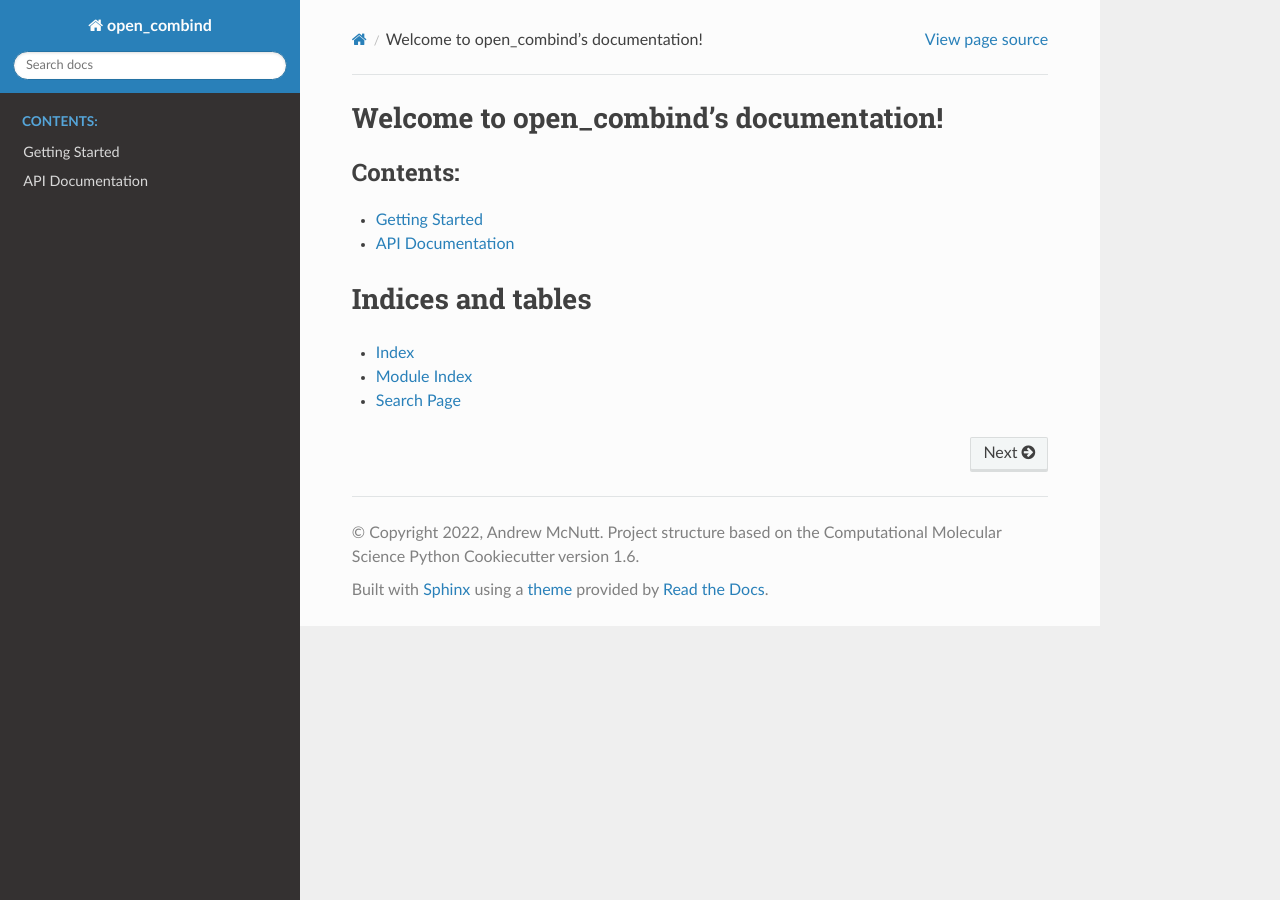
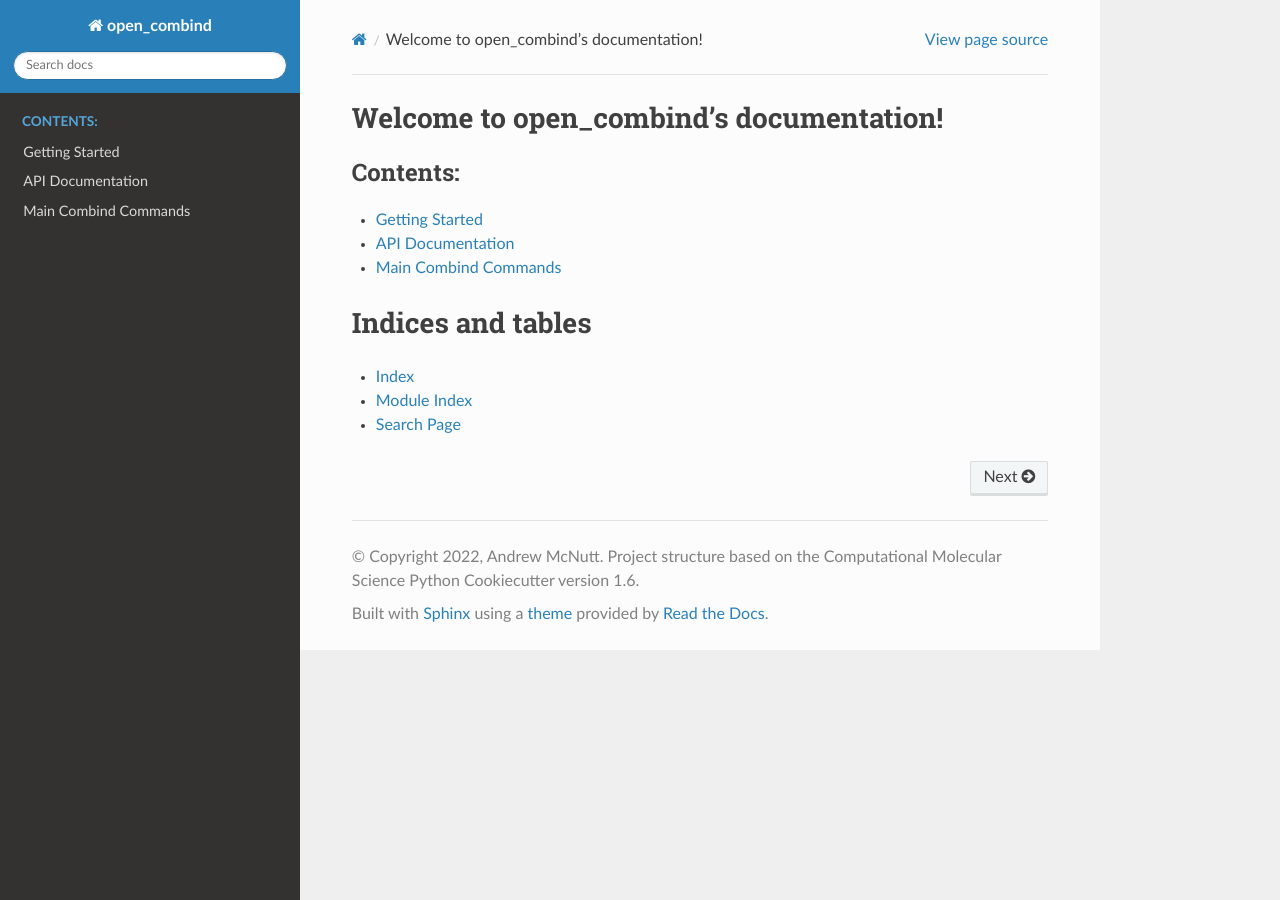
Before and after one commit to drewnutt/open_combind, a Sphinx documentation site: the page built from docs/index.rst, in a window 1280 px wide. Built offline with Sphinx 7.4.7 and the Read the Docs theme 2.0.0, drawn with Linux system fonts in a browser that asks for light colours; the version number could not be read and is left out.

Commit message:
updating the docs

```diff
--- a/docs/api.rst
+++ b/docs/api.rst
@@ -9,4 +9,10 @@
    open_combind.dock_ligands
    open_combind.featurize
    open_combind.pose_prediction
-   open_combind.extract_top_poses
+
+Main Combind Commands
+=================
+.. automodule:: open_combind
+   ::members::
+   :undoc-members:
+   :show-inheritance:
--- a/docs/conf.py
+++ b/docs/conf.py
@@ -74,7 +74,7 @@
 #
 # This is also used if you do content translation via gettext catalogs.
 # Usually you set "language" from the command line for these cases.
-language = None
+language = "en"
 
 # List of patterns, relative to source directory, that match files and
 # directories to ignore when looking for source files.
```
